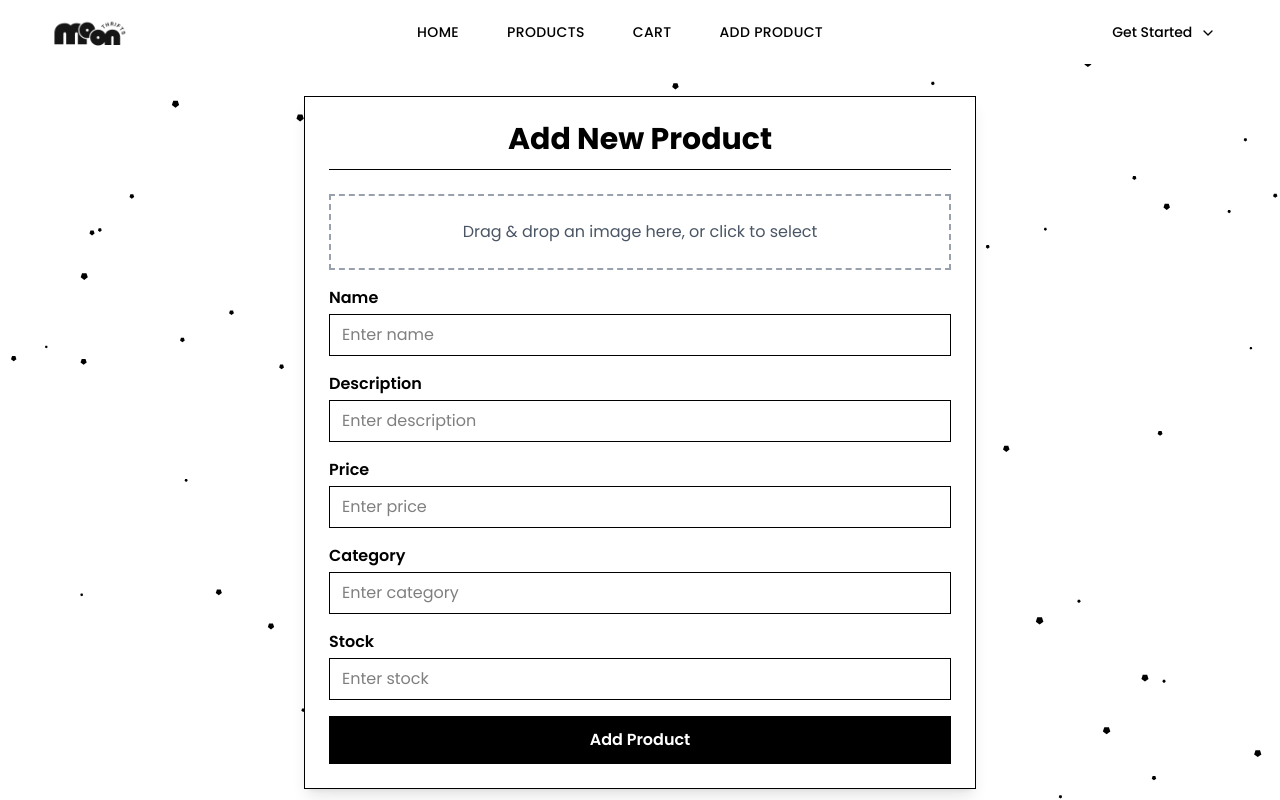
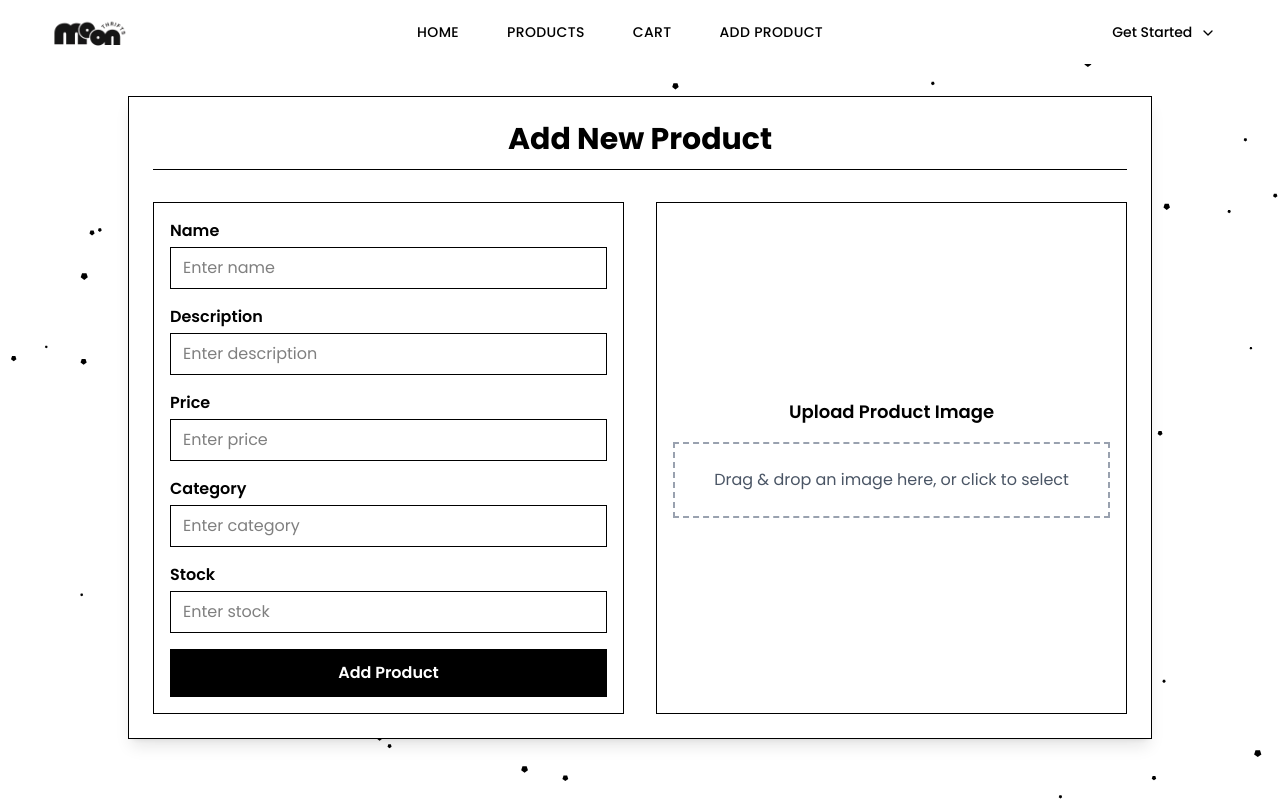
Before and after one commit to ashwinp1018/E-Commerce-Website, a React (Vite) app in the folder client/vite-project/: page /admin/add-product in a window 1280 px wide. Built offline with nearby package versions, Linux system fonts and the light colour scheme.

Commit message:
Ui update Add Products Page

```diff
--- a/client/vite-project/src/pages/AdminAddProduct.jsx
+++ b/client/vite-project/src/pages/AdminAddProduct.jsx
@@ -67,44 +67,24 @@ const AdminAddProduct = () => {
   const { getRootProps, getInputProps, isDragActive } = useDropzone({ onDrop });
 
   return (
-    <div className="max-w-2xl mx-auto p-6 mt-24 border border-black bg-white shadow-lg">
-      <h1 className="text-3xl font-bold text-center text-black mb-6 border-b border-black pb-3">
+    <div className="max-w-5xl mx-auto p-6 mt-24 border border-black bg-white shadow-lg">
+      <h1 className="text-3xl font-bold text-center text-black mb-8 border-b border-black pb-3">
         Add New Product
       </h1>
 
-      {/* Image Preview */}
-      {form.image && (
-        <div className="mb-4 flex justify-center">
-          <img
-            src={form.image}
-            alt="Preview"
-            className="w-40 h-40 object-cover border border-black shadow-md"
-          />
-        </div>
-      )}
-
-      {/* Dropzone */}
-      <div
-        {...getRootProps()}
-        className={`mb-4 border-2 border-dashed p-6 text-center cursor-pointer transition ${
-          isDragActive ? 'border-black bg-gray-100' : 'border-gray-400'
-        }`}
+      {/* Landscape Layout */}
+      <div className="flex flex-col md:flex-row gap-8">
+        {/* Left: Product Details */}
+        <form
+          onSubmit={handleSubmit}
+          className="flex-1 space-y-4 border border-black p-4"
         >
-        <input {...getInputProps()} />
-        {uploading ? (
-          <p className="text-gray-600">Uploading...</p>
-        ) : (
-          <p className="text-gray-600">
-            Drag & drop an image here, or click to select
-          </p>
-        )}
-      </div>
-
-      {/* Form */}
-      <form onSubmit={handleSubmit} className="space-y-4">
           {['name', 'description', 'price', 'category', 'stock'].map((field) => (
             <div key={field} className="flex flex-col">
-            <label htmlFor={field} className="mb-1 font-semibold text-black capitalize">
+              <label
+                htmlFor={field}
+                className="mb-1 font-semibold text-black capitalize"
+              >
                 {field}
               </label>
               <input
@@ -126,6 +106,37 @@ const AdminAddProduct = () => {
             Add Product
           </button>
         </form>
+
+        {/* Right: Image Upload */}
+        <div className="flex-1 border border-black p-4 flex flex-col items-center justify-center">
+          <h2 className="text-lg font-semibold mb-4">Upload Product Image</h2>
+          {form.image && (
+            <div className="mb-4 w-full flex justify-center">
+              <img
+                src={form.image}
+                alt="Preview"
+                className="w-48 h-48 object-cover border border-black shadow-md"
+              />
+            </div>
+          )}
+
+          <div
+            {...getRootProps()}
+            className={`w-full border-2 border-dashed p-6 text-center cursor-pointer transition ${
+              isDragActive ? 'border-black bg-gray-100' : 'border-gray-400'
+            }`}
+          >
+            <input {...getInputProps()} />
+            {uploading ? (
+              <p className="text-gray-600">Uploading...</p>
+            ) : (
+              <p className="text-gray-600">
+                Drag & drop an image here, or click to select
+              </p>
+            )}
+          </div>
+        </div>
+      </div>
     </div>
   );
 };
```
Lines whose indentation alone changed are shown as unchanged.
